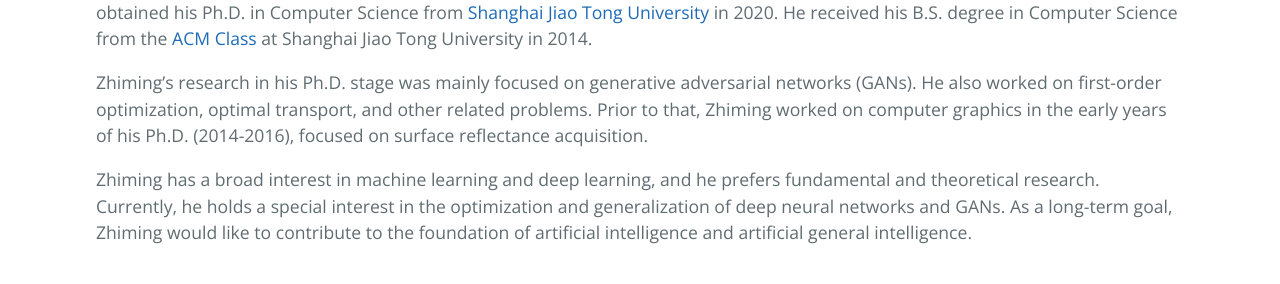
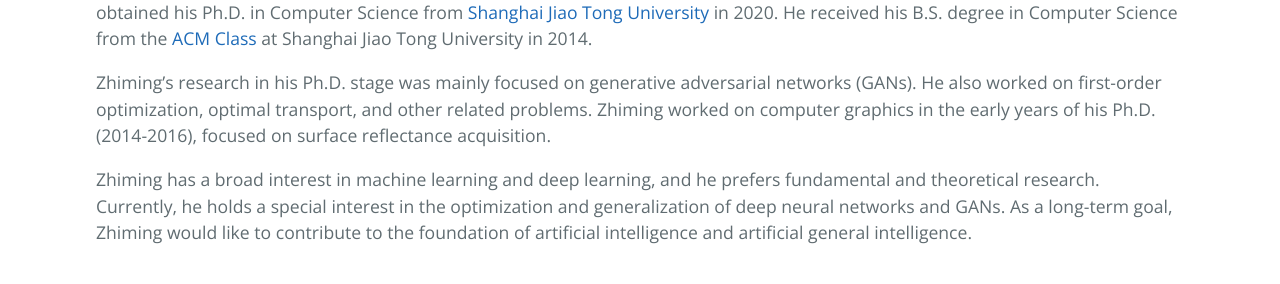
Before and after one commit to ZhimingZhou/zhimingzhou.github.io, a Jekyll site: the page built from index.md, in a window 1280 px wide. Shown: the part 473-757 px from the top of the page. Built offline with Jekyll 4.4.1, drawn with Linux system fonts in a browser that asks for light colours; comment, search, counter and statistics services are not loaded.

Commit message:
Update index.md

```diff
--- a/index.md
+++ b/index.md
@@ -8,7 +8,7 @@ permalink: /
 
 Zhiming is an assistant professor at the Department of Computer Science, [Shanghai University of Finance and Economics](http://english.sufe.edu.cn/). Zhiming obtained his Ph.D. in Computer Science from [Shanghai Jiao Tong University](http://en.sjtu.edu.cn/) in 2020. He received his B.S. degree in Computer Science from the [ACM Class](https://acm.sjtu.edu.cn/home) at Shanghai Jiao Tong University in 2014.
 
-Zhiming’s research in his Ph.D. stage was mainly focused on generative adversarial networks (GANs). He also worked on first-order optimization, optimal transport, and other related problems. Prior to that, Zhiming worked on computer graphics in the early years of his Ph.D. (2014-2016), focused on surface reflectance acquisition.
+Zhiming’s research in his Ph.D. stage was mainly focused on generative adversarial networks (GANs). He also worked on first-order optimization, optimal transport, and other related problems. Zhiming worked on computer graphics in the early years of his Ph.D. (2014-2016), focused on surface reflectance acquisition.
 
 Zhiming has a broad interest in machine learning and deep learning, and he prefers fundamental and theoretical research. Currently, he holds a special interest in the optimization and generalization of deep neural networks and GANs. As a long-term goal, Zhiming would like to contribute to the foundation of artificial intelligence and artificial general intelligence.
 
```
